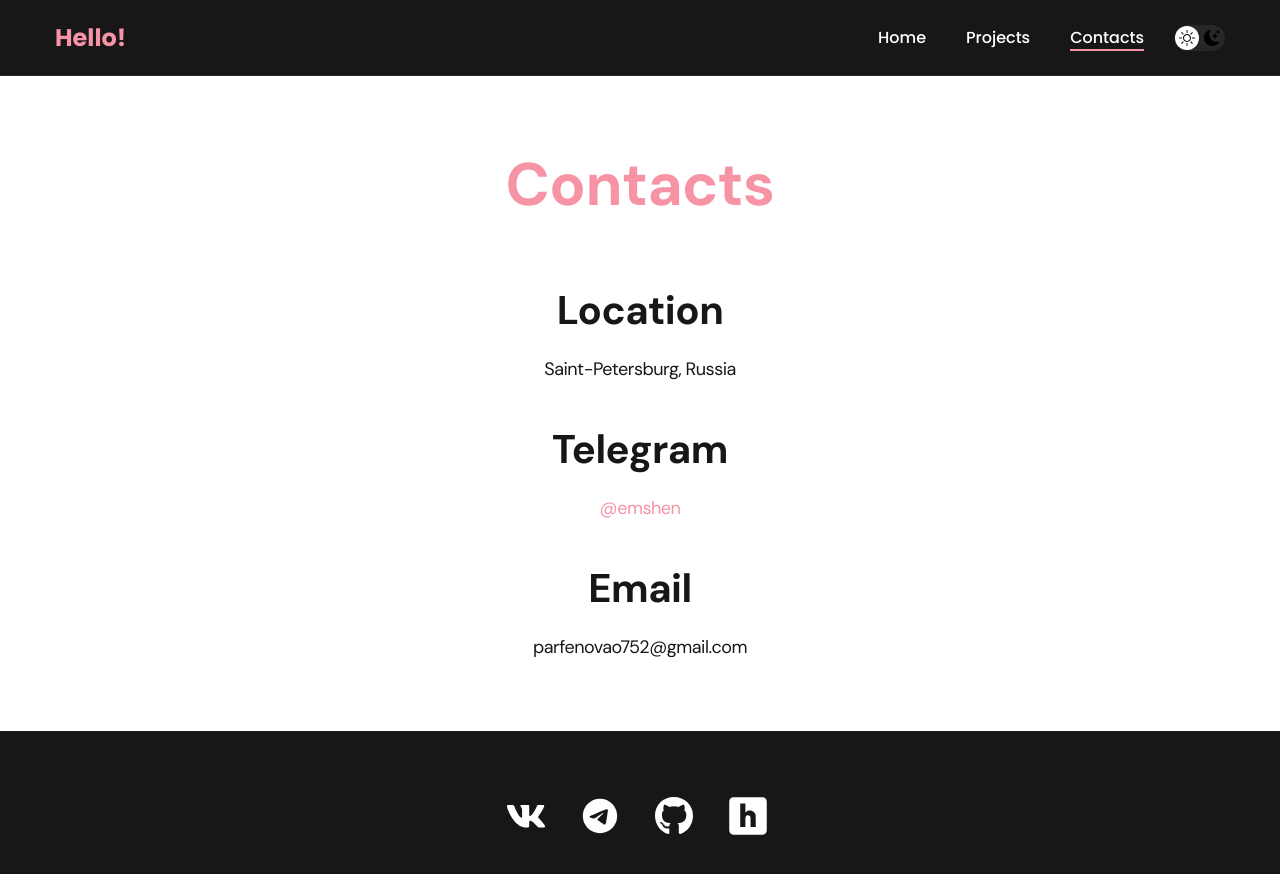
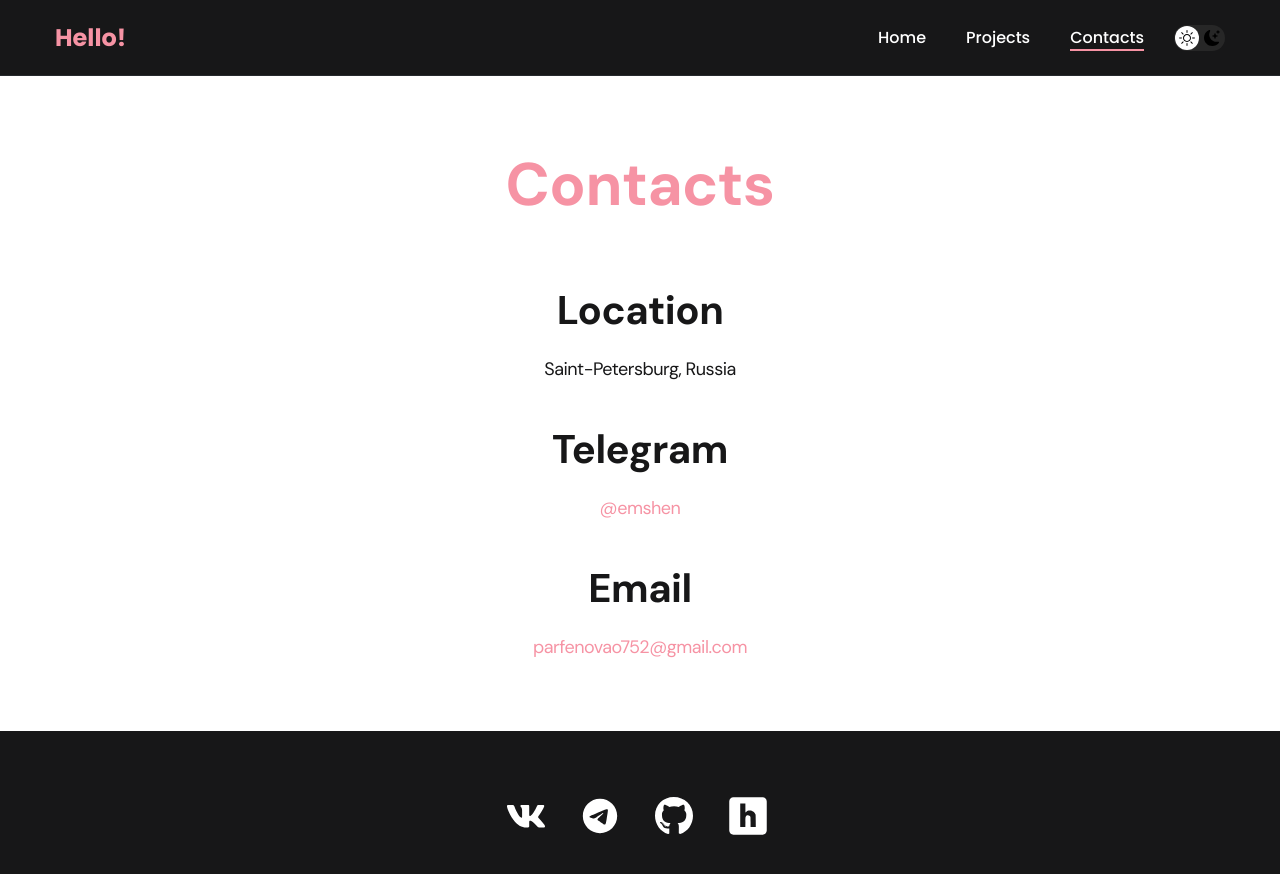
Before and after one commit to stepancar-web-programming/2023-fall-lab-portfolio-parfenova-o.-s., a React (Create React App) app: page /contacts in a window 1280 px wide. Shown: the top 874 px of the page. Built offline with nearby package versions, Linux system fonts and the light colour scheme.

Commit message:
при нажатии на почту открывается почтовый клиент

```diff
--- a/src/pages/Contacts.js
+++ b/src/pages/Contacts.js
@@ -19,7 +19,7 @@ const Contacts = () => {
           </li>
           <li className="content-list__item">
             <h2 className="title-2">Email</h2>
-            <p>parfenovao752@gmail.com</p>
+            <a href="mailto:parfenovao752@gmail.com">parfenovao752@gmail.com</a>
           </li>
         </ul>
       </div>
```
